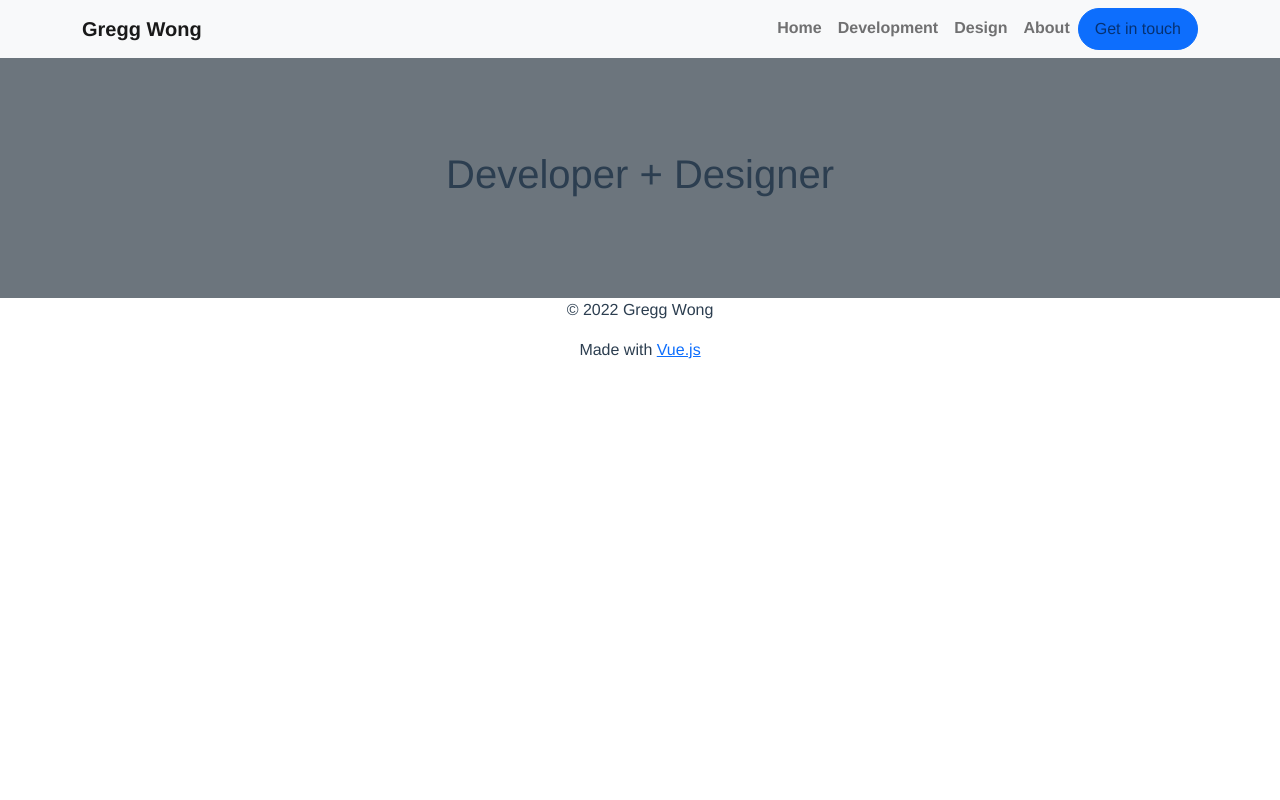
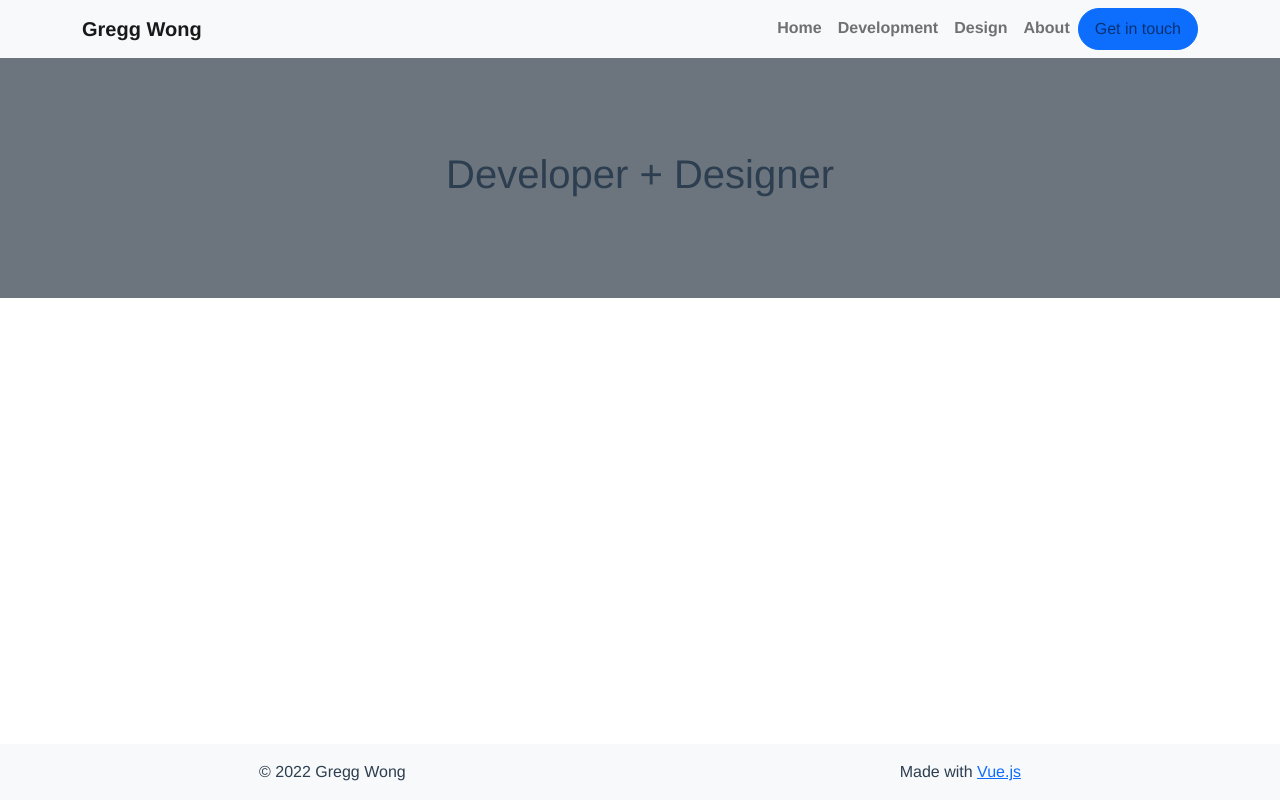
Before and after one commit to Jon-Mykal/personal-website, a Vue app: page / in a window 1280 px wide. Built offline with nearby package versions, Linux system fonts and the light colour scheme.

Commit message:
Style footer

```diff
--- a/src/components/Footer.vue
+++ b/src/components/Footer.vue
@@ -1,9 +1,11 @@
 <template>
-    <footer>
-        <p>
-            &copy; <span>{{ copyrightYear}}</span> Gregg Wong
-        </p>
-        <p>Made with <a href="https://vuejs.org">Vue.js</a></p>
+    <footer class="bg-light">
+        <section class="py-3 container-fluid d-flex justify-content-around fixed-bottom bg-light align-items-center">
+            <p class="p-no-margin">
+                &copy; <span>{{ copyrightYear}}</span> Gregg Wong
+            </p>
+            <p class="p-no-margin">Made with <a href="https://vuejs.org">Vue.js</a></p>
+        </section>
     </footer>
 </template>
 
@@ -22,5 +24,12 @@ export default {
 </script>
 
 <style scoped>
+.h-10 {
+    height: 10%!important;
+}
 
+.p-no-margin {
+    margin-top: 0;
+    margin-bottom: 0;
+}
 </style>
```
